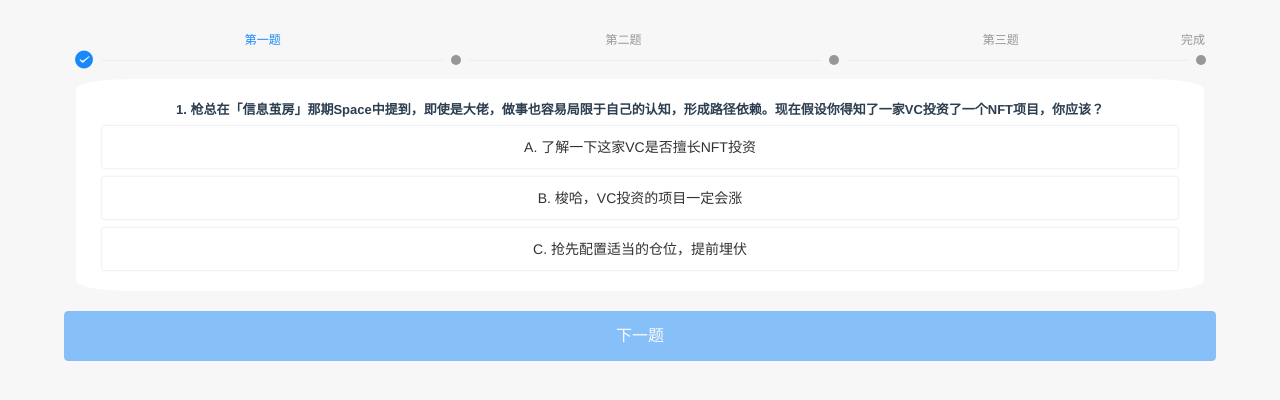
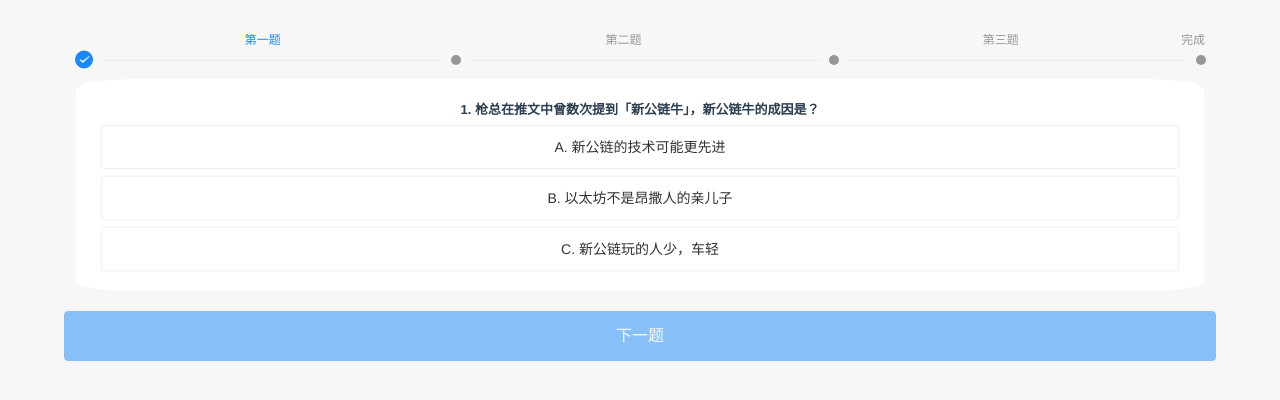
Before and after one commit to 0xjeffro/juu17_quizlet, a Vue app: page / in a window 1280 px wide. Shown: the top 400 px of the page. Built offline with nearby package versions, Linux system fonts and the light colour scheme.

Commit message:
add new question

```diff
--- a/src/questions.js
+++ b/src/questions.js
@@ -35,15 +35,15 @@ const questions = [
         ],
         answer: 2
     },
-    {
-        title: '关注了枪总一段时间的朋友都会知道两个数字，这两个数字可以大大提升你的幸福指数，这两个数字是？',
-        options: [
-            '4.0，5.0',
-            '1.7，1.8',
-            '2.3，2.4',
-        ],
-        answer: 2
-    },
+    // {
+    //     title: '关注了枪总一段时间的朋友都会知道两个数字，这两个数字可以大大提升你的幸福指数，这两个数字是？',
+    //     options: [
+    //         '4.0，5.0',
+    //         '1.7，1.8',
+    //         '2.3，2.4',
+    //     ],
+    //     answer: 2
+    // },
     {
         title: '枪总在「信息茧房」那期Space中提到，即使是大佬，做事也容易局限于自己的认知，形成路径依赖。现在假设你得知了一家VC投资了一个NFT项目，你应该？',
         options: [
@@ -71,6 +71,15 @@ const questions = [
         ],
         answer: 2
     },
+    {
+        title: '关于"外延资金低"和"拉盘"二者的充要关系，下列说法正确的是？',
+        options: [
+            '外延资金低一定会拉盘',
+            '拉盘说明外延资金低',
+            '外延资金低是拉盘的充要条件',
+        ],
+        answer: 1
+    },
 ]
 
 
```
